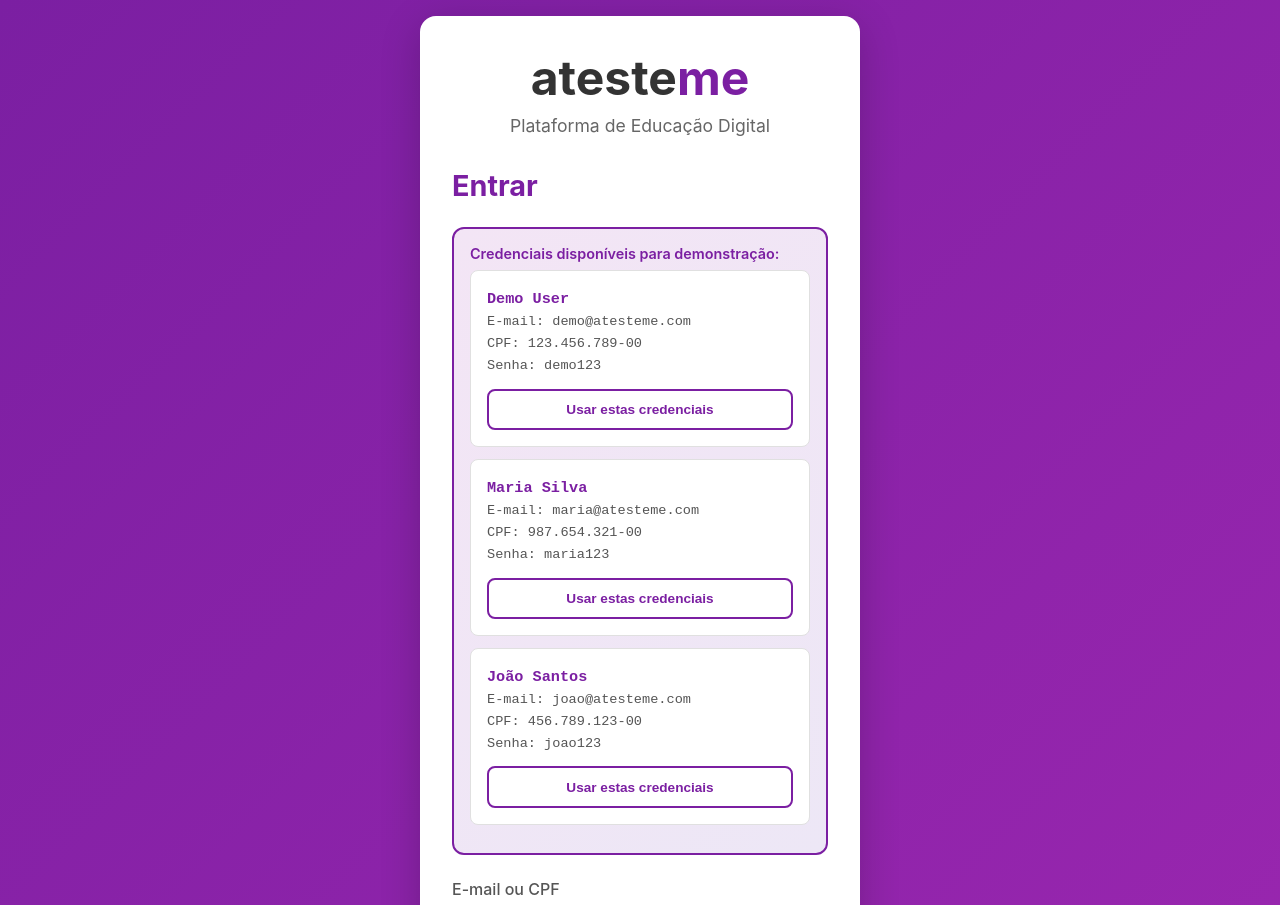
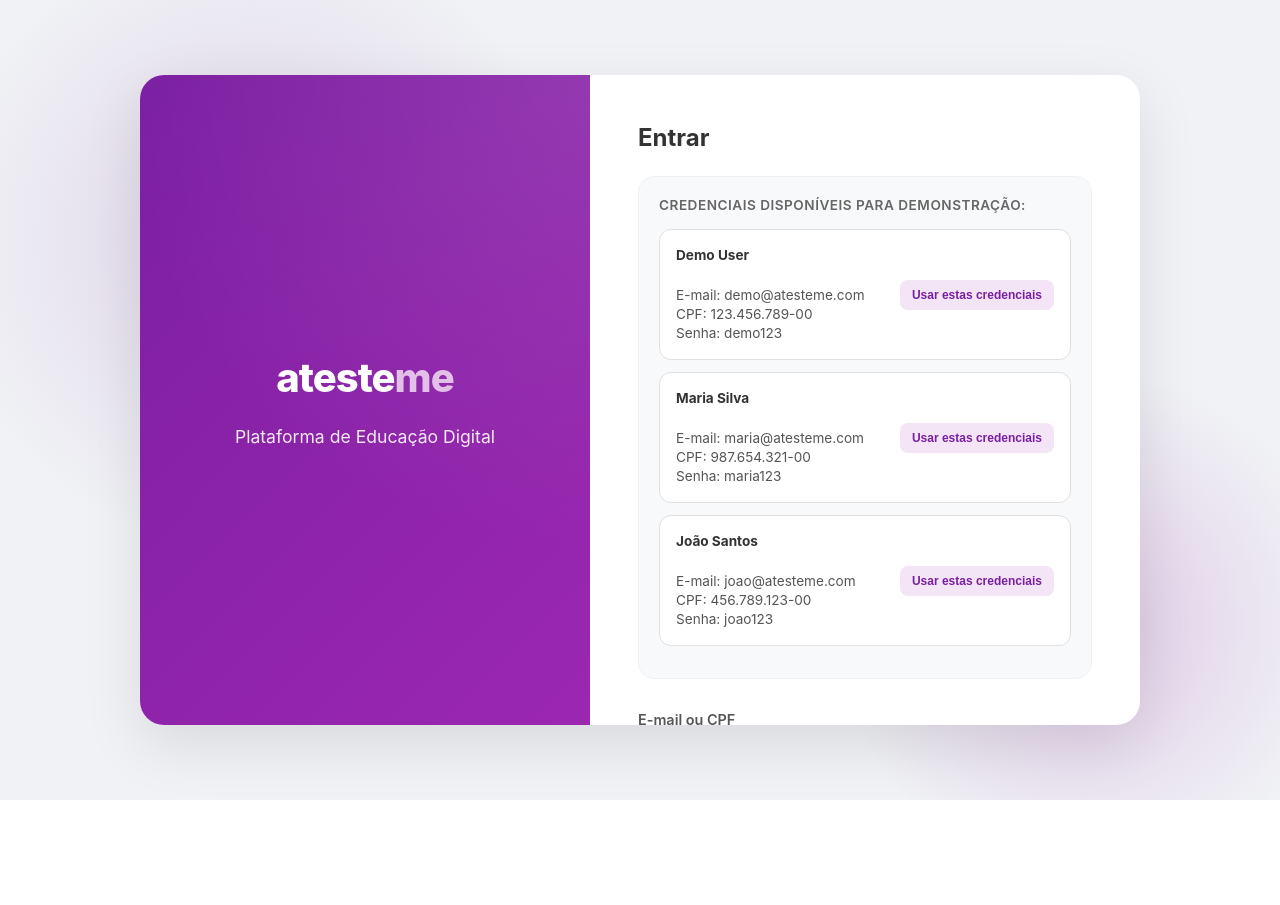
Before and after one commit to vinixaze/atesteme-plataforma, a React (Create React App) app: page / in a window 1280 px wide. Shown: the top 905 px of the page. After the commit the page ends 800 px from the top, so only its background shows below. Built offline with nearby package versions, Linux system fonts and the light colour scheme.

Commit message:
alteração login e dashboard

```diff
--- a/src/components/Dashboard.js
+++ b/src/components/Dashboard.js
@@ -3,8 +3,8 @@ import Header from './Header';
 import ProgressPath from './ProgressPath';
 import LearningPath from './LearningPath';
 import Medals from './Medals';
+import Sidebar from './Sidebar';
 import { userData } from '../data/userData';
-import Sidebar from './Sidebar';
 import '../styles/Dashboard.css';
 
 function Dashboard({ user, onLogout }) {
@@ -19,15 +19,16 @@ function Dashboard({ user, onLogout }) {
 
   return (
     <div className="dashboard">
-      <Header user={userDataWithName}
+      <Header
+        user={userDataWithName}
         onLogout={onLogout}
         onMenuClick={() => setSidebarOpen(true)}
-       />
+      />
 
-       <Sidebar>
+      <Sidebar
         isOpen={sidebarOpen}
         onClose={() => setSidebarOpen(false)}
-       </Sidebar>
+      />
 
       <div className="dashboard-container">
         <div className="profile-header">
--- a/src/components/Header.js
+++ b/src/components/Header.js
@@ -1,13 +1,14 @@
 import React, { useState } from 'react';
 import { User, Bell, Menu, LogOut } from 'lucide-react';
 
-function Header({ user, onLogout }) {
+function Header({ user, onLogout, onMenuClick }) {
   const [showUserMenu, setShowUserMenu] = useState(false);
 
   return (
     <header style={styles.header}>
       <div style={styles.container}>
-        <button style={styles.menuButton}>
+        {/* 2. Adicionei o evento onClick aqui no botão */}
+        <button style={styles.menuButton} onClick={onMenuClick}>
           <Menu size={24} />
         </button>
         <div style={styles.logo}>
--- a/src/styles/LearningPath.css
+++ b/src/styles/LearningPath.css
@@ -351,3 +351,16 @@
     font-size: 1rem;
   }
 }
+path-scroll {
+  max-width: 500px;
+  width: 100%;
+  margin: 0 auto;
+  position: relative;
+  padding-bottom: 4rem;
+}
+
+.path-connector {
+  left: 0;
+  right: 0;
+  margin: 0 auto;
+}
--- a/src/styles/Login.css
+++ b/src/styles/Login.css
@@ -3,252 +3,366 @@
   display: flex;
   align-items: center;
   justify-content: center;
-  background: linear-gradient(135deg, #7B1FA2 0%, #9C27B0 100%);
   padding: 1rem;
+  position: relative;
+  overflow: hidden;
+  background-color: #f0f2f5;
+  z-index: 0;
+}
+
+.login-container::before {
+  content: '';
+  position: absolute;
+  top: -10%;
+  left: -5%;
+  width: 50vw;
+  height: 50vw;
+  background: radial-gradient(circle, rgba(123, 31, 162, 0.15) 0%, rgba(255, 255, 255, 0) 70%);
+  border-radius: 50%;
+  z-index: -1;
+  pointer-events: none;
+}
+
+.login-container::after {
+  content: '';
+  position: absolute;
+  bottom: -10%;
+  right: -5%;
+  width: 40vw;
+  height: 40vw;
+  background: radial-gradient(circle, rgba(156, 39, 176, 0.20) 0%, rgba(255, 255, 255, 0) 70%);
+  border-radius: 50%;
+  z-index: -1;
+  pointer-events: none;
 }
 
 .login-card {
   background: white;
-  border-radius: 16px;
-  padding: 2rem;
-  width:100%;
-max-width: 440px;
-box-shadow: 0 10px 40px rgba(0, 0, 0, 0.2);
+  border-radius: 24px;
+  box-shadow: 0 20px 60px rgba(0, 0, 0, 0.1);
+  width: 100%;
+  max-width: 480px;
+  overflow: hidden;
+  position: relative;
+  display: flex;
+  flex-direction: column;
+  z-index: 1;
 }
-.login-header {
-text-align: center;
-margin-bottom: 2rem;
+
+@media (min-width: 900px) {
+  .login-card {
+    max-width: 1000px;
+    height: 650px;
+    flex-direction: row;
+  }
+
+  .login-header {
+    flex: 0 0 45%;
+    background: linear-gradient(135deg, #7B1FA2, #9C27B0);
+    display: flex;
+    flex-direction: column;
+    justify-content: center;
+    align-items: center;
+    padding: 3rem;
+    position: relative;
+    color: white;
+    text-align: center;
+  }
+
+  .login-header::before {
+    content: '';
+    position: absolute;
+    top: 0; left: 0; right: 0; bottom: 0;
+    background: radial-gradient(circle at top right, rgba(255,255,255,0.1) 0%, transparent 60%);
+    pointer-events: none;
+  }
+
+  .login-header .logo-text { color: white !important; }
+  .login-header .logo-highlight { color: #E1BEE7 !important; }
+  .login-header .subtitle {
+    color: rgba(255, 255, 255, 0.9) !important;
+    font-size: 1.1rem;
+    margin-top: 1rem;
+  }
+
+  .login-form, .signup-form {
+    flex: 1;
+    padding: 3rem !important;
+    overflow-y: auto;
+  }
 }
+
+@media (max-width: 899px) {
+  .login-header {
+    padding: 2.5rem 2rem 1.5rem;
+    text-align: center;
+    background: white;
+  }
+
+  .login-form, .signup-form {
+    padding: 0 2rem 2rem;
+  }
+}
+
 .logo {
-font-size: 3rem;
-font-weight: bold;
-display: flex;
-justify-content: center;
-align-items: center;
-gap: 0;
-margin-bottom: 0.5rem;
+  font-size: 2.5rem;
+  font-weight: 800;
+  letter-spacing: -1px;
+  margin-bottom: 0.5rem;
 }
-.logo-text {
-color: #333;
+
+.logo-text { color: #333; }
+.logo-highlight { color: #7B1FA2; }
+
+.subtitle {
+  color: #666;
+  font-size: 1rem;
+  margin: 0;
 }
-.logo-highlight {
-color: #7B1FA2;
+
+h2 {
+  color: #333;
+  margin-bottom: 1.5rem;
+  font-size: 1.5rem;
 }
-.subtitle {
-color: #666;
-font-size: 1.1rem;
+
+.form-group {
+  margin-bottom: 1.25rem;
 }
-.login-form h2,
-.signup-form h2 {
-color: #7B1FA2;
-margin-bottom: 1.5rem;
-font-size: 1.8rem;
+
+.form-group label {
+  display: block;
+  margin-bottom: 0.5rem;
+  color: #555;
+  font-size: 0.9rem;
+  font-weight: 600;
 }
-.form-header {
-display: flex;
-justify-content: space-between;
-align-items: center;
-margin-bottom: 1.5rem;
+
+.form-group input {
+  width: 100%;
+  padding: 0.9rem 1rem;
+  border: 2px solid #eef0f3;
+  border-radius: 12px;
+  font-size: 0.95rem;
+  transition: all 0.3s ease;
+  background: #f9fafb;
+  box-sizing: border-box;
 }
-.close-btn {
-background: none;
-border: none;
-font-size: 1.5rem;
-color: #999;
-cursor: pointer;
-padding: 0.25rem 0.5rem;
+
+.form-group input:focus {
+  border-color: #7B1FA2;
+  background: white;
+  outline: none;
+  box-shadow: 0 4px 12px rgba(123, 31, 162, 0.1);
 }
-.form-group {
-margin-bottom: 1.25rem;
+
+.btn-primary {
+  width: 100%;
+  padding: 1rem;
+  background: linear-gradient(135deg, #7B1FA2, #9C27B0);
+  color: white;
+  border: none;
+  border-radius: 12px;
+  font-size: 1rem;
+  font-weight: 700;
+  cursor: pointer;
+  transition: all 0.3s;
+  margin-top: 1rem;
+  box-shadow: 0 4px 15px rgba(123, 31, 162, 0.3);
 }
-.form-group label {
-display: block;
-margin-bottom: 0.5rem;
-color: #555;
-font-weight: 500;
-}
-.form-group input {
-width: 100%;
-padding: 0.875rem;
-border: 1px solid #ddd;
-border-radius: 8px;
-font-size: 1rem;
-transition: border-color 0.3s;
-box-sizing: border-box;
-}
-.form-group input:focus {
-outline: none;
-border-color: #7B1FA2;
-}
-.form-group small {
-display: block;
-margin-top: 0.5rem;
-color: #666;
-font-size: 0.875rem;
-}
-.password-input {
-position: relative;
-}
-.toggle-password {
-position: absolute;
-right: 0.75rem;
-top: 50%;
-transform: translateY(-50%);
-background: none;
-border: none;
-color: #666;
-cursor: pointer;
-padding: 0.5rem;
-display: flex;
-align-items: center;
-}
-.forgot-password {
-display: block;
-text-align: right;
-color: #7B1FA2;
-text-decoration: none;
-margin-bottom: 1.5rem;
-font-size: 0.9rem;
-}
-.btn-primary {
-width: 100%;
-padding: 1rem;
-border: none;
-border-radius: 8px;
-font-size: 1rem;
-font-weight: bold;
-cursor: pointer;
-transition: all 0.3s;
-background: linear-gradient(135deg, #7B1FA2, #9C27B0);
-color: white;
-margin-bottom: 1rem;
-}
+
 .btn-primary:hover {
-background: linear-gradient(135deg, #6A1B9A, #8E24AA);
-transform: translateY(-2px);
-box-shadow: 0 4px 12px rgba(123, 31, 162, 0.3);
-}
-.signup-link {
-text-align: center;
-margin-top: 1.5rem;
-color: #666;
-}
-.signup-link button {
-background: none;
-border: none;
-color: #7B1FA2;
-font-weight: bold;
-cursor: pointer;
-margin-left: 0.5rem;
-}
-@media (max-width: 768px) {
-.login-card {
-padding: 1.5rem;
-}
-.logo {
-font-size: 2.5rem;
-}
-.subtitle {
-font-size: 1rem;
-}
-}
-.error-message {
-  display: flex;
-  align-items: center;
-  gap: 0.5rem;
-  padding: 0.875rem;
-  background: #FFF3F3;
-  border: 1px solid #FFCDD2;
-  border-radius: 8px;
-  color: #C62828;
-  font-size: 0.9rem;
-  margin-bottom: 1rem;
+  transform: translateY(-2px);
+  box-shadow: 0 6px 20px rgba(123, 31, 162, 0.4);
+  background: linear-gradient(135deg, #8E24AA, #AB47BC);
 }
 
 .demo-credentials {
-  background: linear-gradient(135deg, #F3E5F5, #EDE7F6);
-  padding: 1rem;
-  border-radius: 12px;
-  margin-bottom: 1.5rem;
-  border: 2px solid #7B1FA2;
+  background: #f8f9fa;
+  padding: 1.25rem;
+  border-radius: 16px;
+  margin-bottom: 2rem;
+  border: 1px solid #eef0f3;
 }
 
 .demo-credentials p {
-  margin: 0 0 0.5rem 0;
-  color: #7B1FA2;
+  font-size: 0.85rem;
+  color: #666;
+  margin-bottom: 1rem;
   font-weight: 600;
-  font-size: 0.9rem;
+  text-transform: uppercase;
+  letter-spacing: 0.5px;
 }
 
 .credentials-box {
   background: white;
-  padding: 0.75rem;
-  border-radius: 8px;
+  padding: 1rem;
+  border-radius: 12px;
+  border: 1px solid #e0e0e0;
+  margin-bottom: 0.75rem;
+  display: flex;
+  justify-content: space-between;
+  align-items: center;
+  transition: all 0.2s;
+}
+
+.credentials-box:hover {
+  border-color: #7B1FA2;
+  box-shadow: 0 2px 8px rgba(0,0,0,0.05);
+}
+
+.credentials-info {
   font-size: 0.85rem;
+  color: #555;
+  line-height: 1.4;
+  text-align: left;
+}
+
+.credentials-info strong {
   color: #333;
-  margin-bottom: 0.75rem;
-  font-family: 'Courier New', monospace;
+  display: block;
+  margin-bottom: 2px;
 }
 
 .btn-demo {
-  width: 100%;
-  padding: 0.7rem;
-  border: 2px solid #7B1FA2;
+  background: #f3e5f5;
+  color: #7B1FA2;
+  border: none;
+  padding: 0.5rem 0.75rem;
   border-radius: 8px;
-  background: white;
-  color: #7B1FA2;
-  font-weight: bold;
-  font-size: 0.85rem;
+  font-size: 0.75rem;
+  font-weight: 700;
   cursor: pointer;
-  transition: all 0.3s;
+  transition: all 0.2s;
+  white-space: nowrap;
+  margin-left: 1rem;
 }
 
 .btn-demo:hover {
   background: #7B1FA2;
   color: white;
-  transform: translateY(-2px);
 }
 
-@media (max-width: 768px) {
-  .demo-credentials {
-    padding: 0.875rem;
+@media (max-width: 500px) {
+  .credentials-box {
+    flex-direction: column;
+    align-items: stretch;
+    gap: 1rem;
+    text-align: center;
   }
 
-  .credentials-box {
-    font-size: 0.8rem;
-    padding: 0.65rem;
+  .credentials-info {
+    text-align: center;
   }
 
-  .error-message {
-    font-size: 0.85rem;
+  .btn-demo {
+    margin-left: 0;
+    width: 100%;
     padding: 0.75rem;
   }
 }
-.credentials-box {
-  background: white;
-  padding: 1rem;
-  border-radius: 8px;
-  margin-bottom: 0.75rem;
-  border: 1px solid #E0E0E0;
+
+.password-input {
+  position: relative;
 }
 
-.credentials-info {
-  font-size: 0.85rem;
-  color: #333;
-  margin-bottom: 0.75rem;
-  line-height: 1.6;
+.toggle-password {
+  position: absolute;
+  right: 12px;
+  top: 50%;
+  transform: translateY(-50%);
+  background: none;
+  border: none;
+  color: #999;
+  cursor: pointer;
+  padding: 4px;
 }
 
-.credentials-info strong {
+.toggle-password:hover {
   color: #7B1FA2;
+}
+
+.forgot-password {
+  display: block;
+  text-align: right;
+  color: #666;
+  font-size: 0.9rem;
+  text-decoration: none;
+  margin-top: 0.5rem;
+  margin-bottom: 1.5rem;
+  transition: color 0.2s;
+}
+
+.forgot-password:hover {
+  color: #7B1FA2;
+  text-decoration: underline;
+}
+
+.signup-link {
+  text-align: center;
+  margin-top: 1.5rem;
+  color: #666;
   font-size: 0.95rem;
 }
 
-.credentials-info span {
-  color: #555;
+.signup-link button {
+  background: none;
+  border: none;
+  color: #7B1FA2;
+  font-weight: 700;
+  cursor: pointer;
+  margin-left: 0.5rem;
+  padding: 0;
+  font-size: inherit;
+}
+
+.signup-link button:hover {
+  text-decoration: underline;
+}
+
+.form-header {
+  display: flex;
+  justify-content: space-between;
+  align-items: center;
+  margin-bottom: 1.5rem;
+}
+
+.close-btn {
+  background: #f5f5f5;
+  border: none;
+  width: 32px;
+  height: 32px;
+  border-radius: 50%;
+  display: flex;
+  align-items: center;
+  justify-content: center;
+  color: #666;
+  cursor: pointer;
+  font-size: 1.2rem;
+  transition: all 0.2s;
+}
+
+.close-btn:hover {
+  background: #ffebee;
+  color: #c62828;
+}
+
+.error-message {
+  background: #ffebee;
+  color: #c62828;
+  padding: 1rem;
+  border-radius: 12px;
+  display: flex;
+  align-items: flex-start;
+  gap: 0.75rem;
+  margin-bottom: 1.5rem;
+  font-size: 0.9rem;
+  border: 1px solid #ffcdd2;
 }
 
 .password-mismatch {
-  color: #C62828 !important;
-  font-weight: 600;
+  color: #c62828;
+  font-size: 0.8rem;
+  margin-top: 0.4rem;
+  display: block;
 }
```
